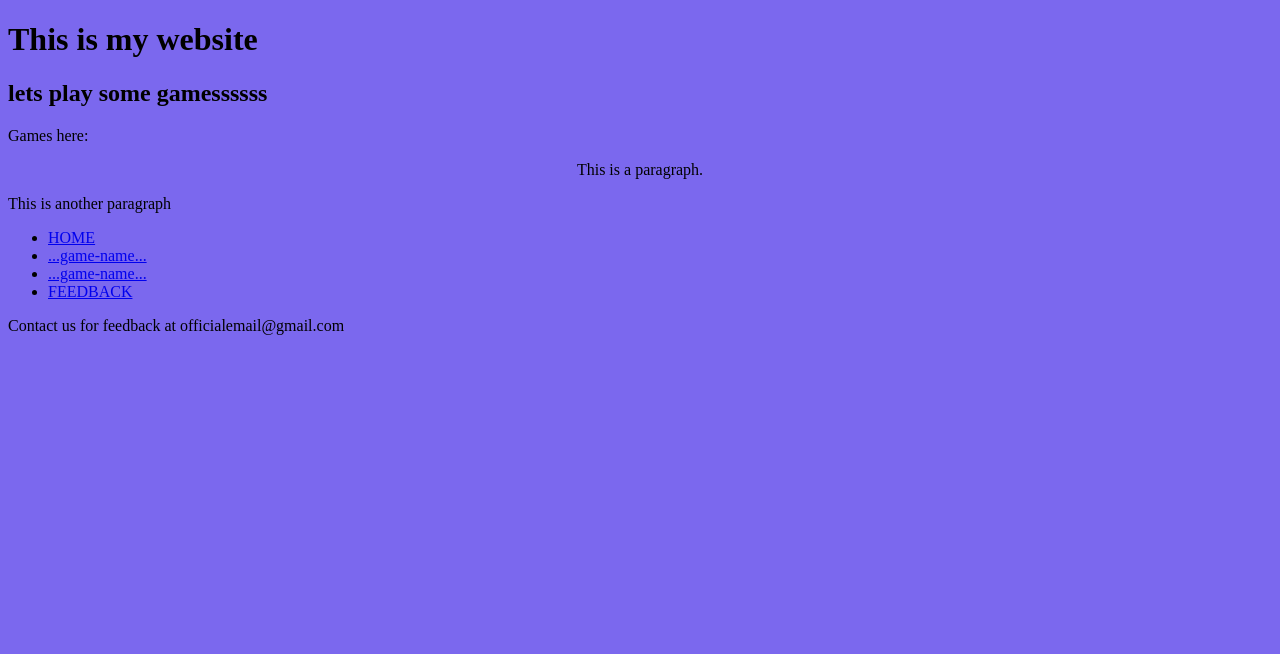
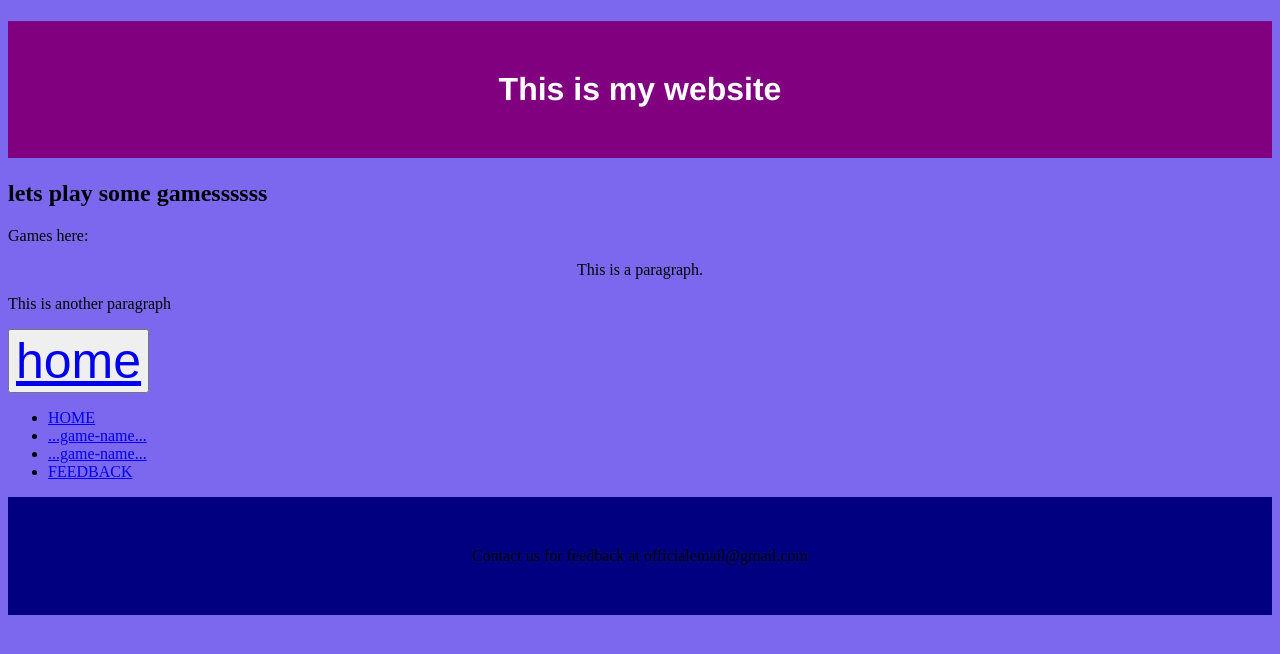
Before and after one commit to IdaYohannes15/DAE_PROJECTS, a PHP site: page /kipo.html in a window 1280 px wide. Shown: the top 654 px of the page. Run offline with PHP 8.4, Linux system fonts and the light colour scheme.

Commit message:
added some more code

```diff
--- a/html_1/kipo.html
+++ b/html_1/kipo.html
@@ -7,12 +7,15 @@
     <link rel="stylesheet" href="styles.css">
 </head>
 <body>
+<header>
     <h1 class="head1"> This is my website</h1>
     <h2 class="head1">lets play some gamessssss</h2>
+</header>
     <main>Games here:</main>
     <p id="para1"> This is a paragraph.</p>
     <p id="para2"> This is another paragraph</p>
     <nav>
+        <button><a href="home">home</a></button>
         <ul>
             <li><a href="home">HOME</a></li>
             <li><a href="Game_1">...game-name...</a></li>
--- a/html_1/styles.css
+++ b/html_1/styles.css
@@ -2,10 +2,20 @@ body{
    background-color: mediumslateblue
 }
 h1{
-    color: white
-    font-family:
-    text-align: center
+    color: white;
+    font-family: Helvetica;
+    background-color: purple;
+    text-align: center;
+    padding: 50px;
 }
 #para1{
     text-align: center;
 }
+button{
+    font-size: 50px;
+}
+footer{
+    padding: 50px;
+    text-align: center;
+    background-color: navy;
+}
```
